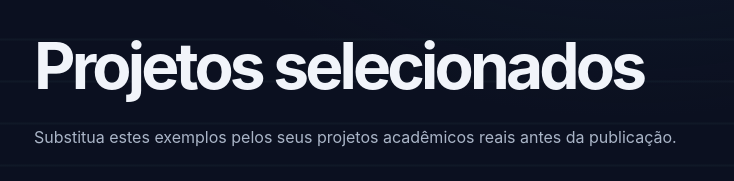
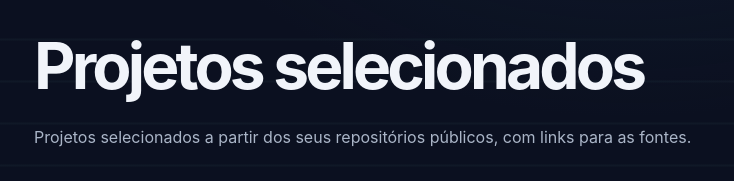
Before and after one commit to marcosvinni7/portf-lio, a plain HTML site: page index.html in a window 1280 px wide. Shown: the part 1900-2081 px from the top of the page, 422-1156 px from the left. Drawn offline with Linux system fonts and the light colour scheme.

Commit message:
Refina a descrição dos projetos reais

```diff
--- a/index.html
+++ b/index.html
@@ -46,7 +46,7 @@
     </section>
     <section class="section projects" id="projetos" aria-labelledby="projetos-titulo">
       <div class="section-kicker"><span>03</span><span>Feito com intenção</span></div>
-      <div class="section-content"><h2 id="projetos-titulo">Projetos selecionados</h2><p class="section-intro">Substitua estes exemplos pelos seus projetos acadêmicos reais antes da publicação.</p>
+      <div class="section-content"><h2 id="projetos-titulo">Projetos selecionados</h2><p class="section-intro">Projetos selecionados a partir dos seus repositórios públicos, com links para as fontes.</p>
         <div class="project-list"><article class="project-card"><div class="project-meta"><span>NAÇÃO 1895</span><span>REACT + VITE</span></div><h3>Loja Nação 1895</h3><p>Loja de camisas do Flamengo com catálogo atual e retrô, busca, filtros e carrinho. O repositório usa React e Vite.</p><a class="project-link" href="https://github.com/marcosvinni7/Site-Portifolio" target="_blank" rel="noopener noreferrer">Ver projeto no GitHub ↗</a></article><article class="project-card"><div class="project-meta"><span>FUNDAMENTOS DO GIT</span><span>ATIVIDADE PRÁTICA</span></div><h3>Fundamentos do Git</h3><p>Repositório criado para uma atividade prática de Fundamentos do Git. O README confirma o objetivo; não há detalhes públicos suficientes para descrever funcionalidades além disso.</p><a class="project-link" href="https://github.com/marcosvinni7/fundamentos-git" target="_blank" rel="noopener noreferrer">Ver repositório no GitHub ↗</a></article></div>
       </div>
     </section>
```
